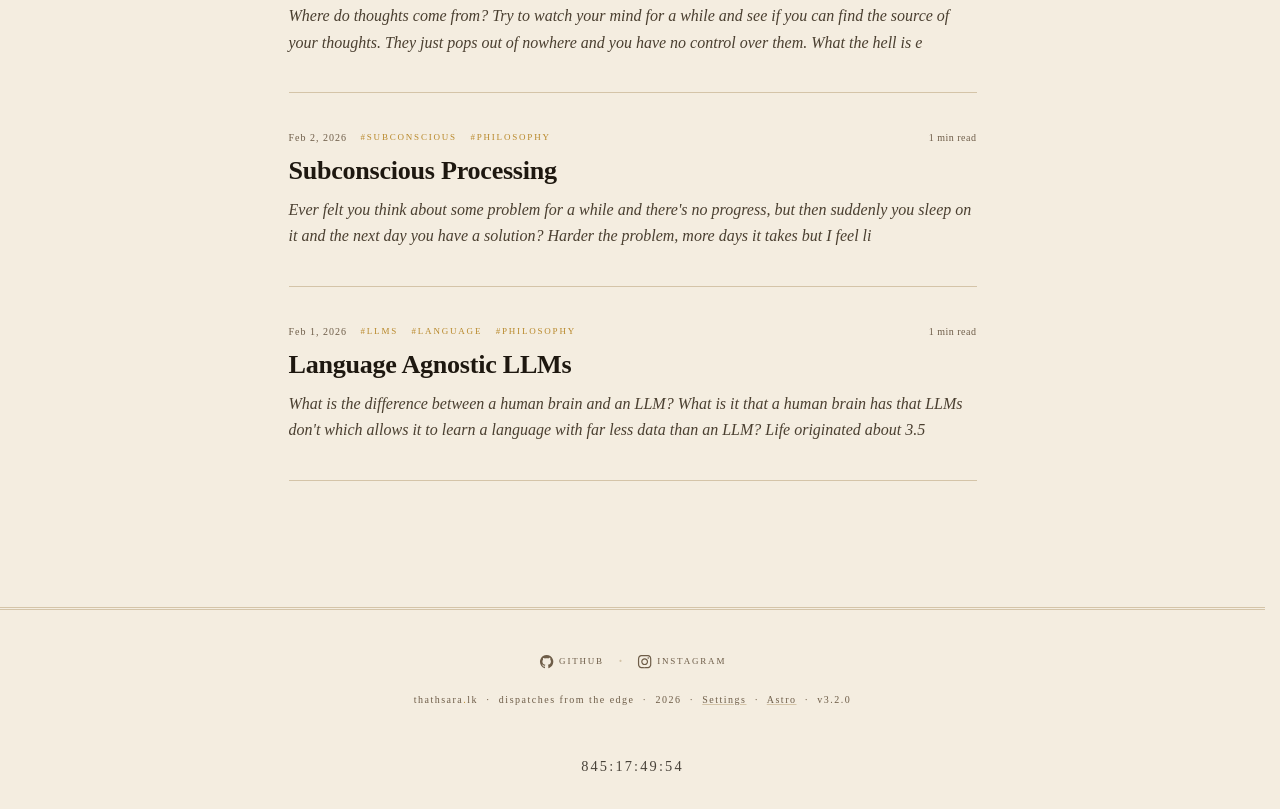
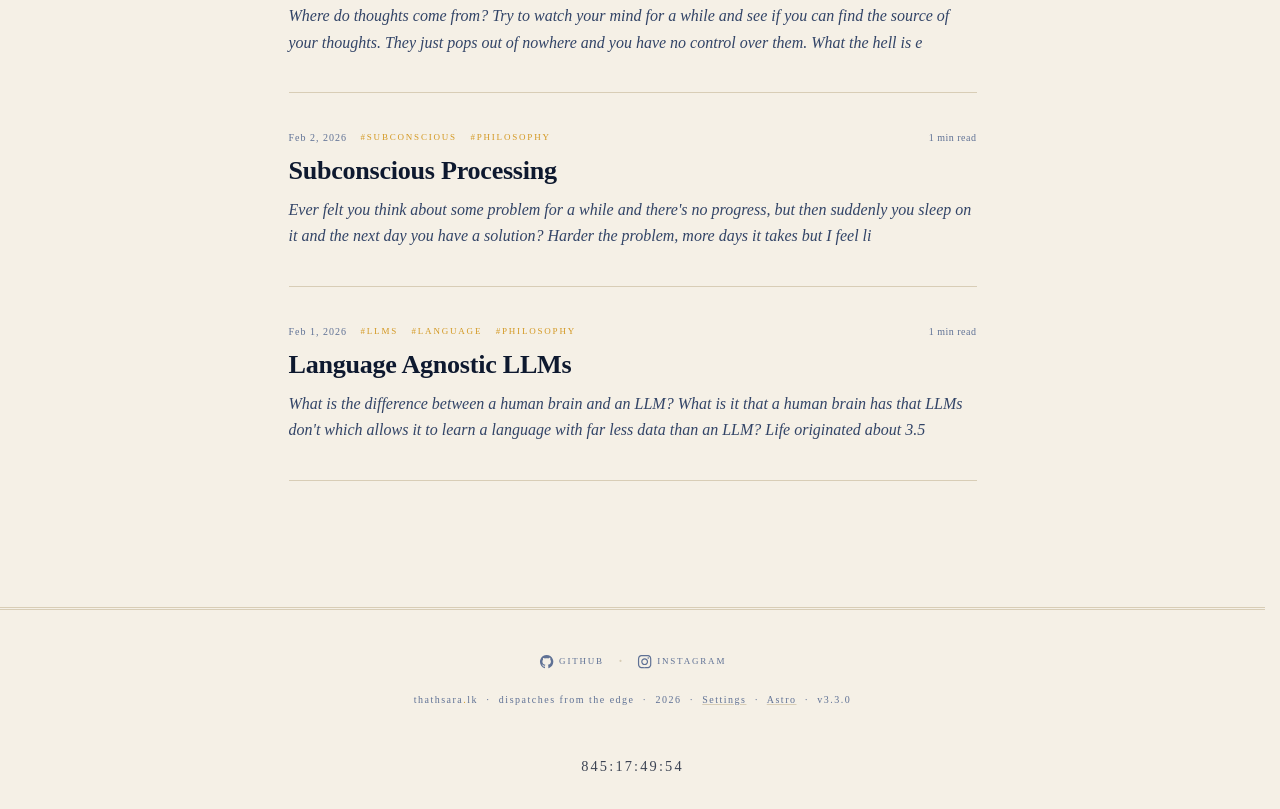
Before and after one commit to nova9/thathsara.lk, an Astro site: page / in a window 1280 px wide. Shown: the part 1375-2184 px from the top of the page. Built offline with nearby package versions, Linux system fonts and the light colour scheme; Astro itself is replaced by a stand-in of ours.

Commit message:
new colors

```diff
--- a/package.json
+++ b/package.json
@@ -1,6 +1,6 @@
 {
   "name": "thathsara-lk-astro",
-  "version": "3.2.0",
+  "version": "3.3.0",
   "private": true,
   "type": "module",
   "scripts": {
--- a/src/styles/_tokens.scss
+++ b/src/styles/_tokens.scss
@@ -1,13 +1,29 @@
+// Gilded-parchment palette: warm gold and cool navy as complements (40° + 220°).
+$hue-warm: 40;
+$hue-cool: 220;
+
+@function warm($l, $s) {
+  @return hsl($hue-warm, $s, $l);
+}
+
+@function cool($l, $s) {
+  @return hsl($hue-cool, $s, $l);
+}
+
 :root {
-  // Warm editorial palette
-  --color-bg: #f4ede0;
-  --color-paper: #f9f4eb;
-  --color-ink: #1e1810;
-  --color-ink-mid: #4a3f30;
-  --color-ink-light: #6e5d48;
-  --color-rule: #d4c4a8;
-  --color-gold: #b8882a;
-  --color-red: #9b2020;
+  // Surfaces: warm parchment.
+  --color-paper:     #{warm(96%, 55%)};
+  --color-bg:        #{warm(93%, 42%)};
+  --color-rule:      #{warm(78%, 30%)};
+
+  // Text: cool navy ink ladder.
+  --color-ink:       #{cool(12%, 55%)};
+  --color-ink-mid:   #{cool(30%, 35%)};
+  --color-ink-light: #{cool(48%, 22%)};
+
+  // Accents.
+  --color-gold:      #{warm(48%, 72%)};
+  --color-red:       #{hsl(0, 70%, 38%)};
 
   // Aliases for existing code compatibility
   --color-primary: var(--color-gold);
@@ -35,13 +51,18 @@
 
 @media (prefers-color-scheme: dark) {
   :root {
-    --color-bg:        #151009;
-    --color-paper:     #1c1510;
-    --color-ink:       #e8dcc8;
-    --color-ink-mid:   #a09070;
-    --color-ink-light: #9e8c74;
-    --color-rule:      #2e2518;
-    --color-gold:      #c8982a;
-    --color-red:       #e05040;
+    // Surfaces: deep navy hood.
+    --color-bg:        #{cool( 6%, 50%)};
+    --color-paper:     #{cool(10%, 40%)};
+    --color-rule:      #{cool(20%, 35%)};
+
+    // Text: warm cream highlights.
+    --color-ink:       #{warm(88%, 45%)};
+    --color-ink-mid:   #{warm(70%, 30%)};
+    --color-ink-light: #{warm(58%, 22%)};
+
+    // Accents.
+    --color-gold:      #{warm(58%, 75%)};
+    --color-red:       #{hsl(0, 75%, 62%)};
   }
 }
```
